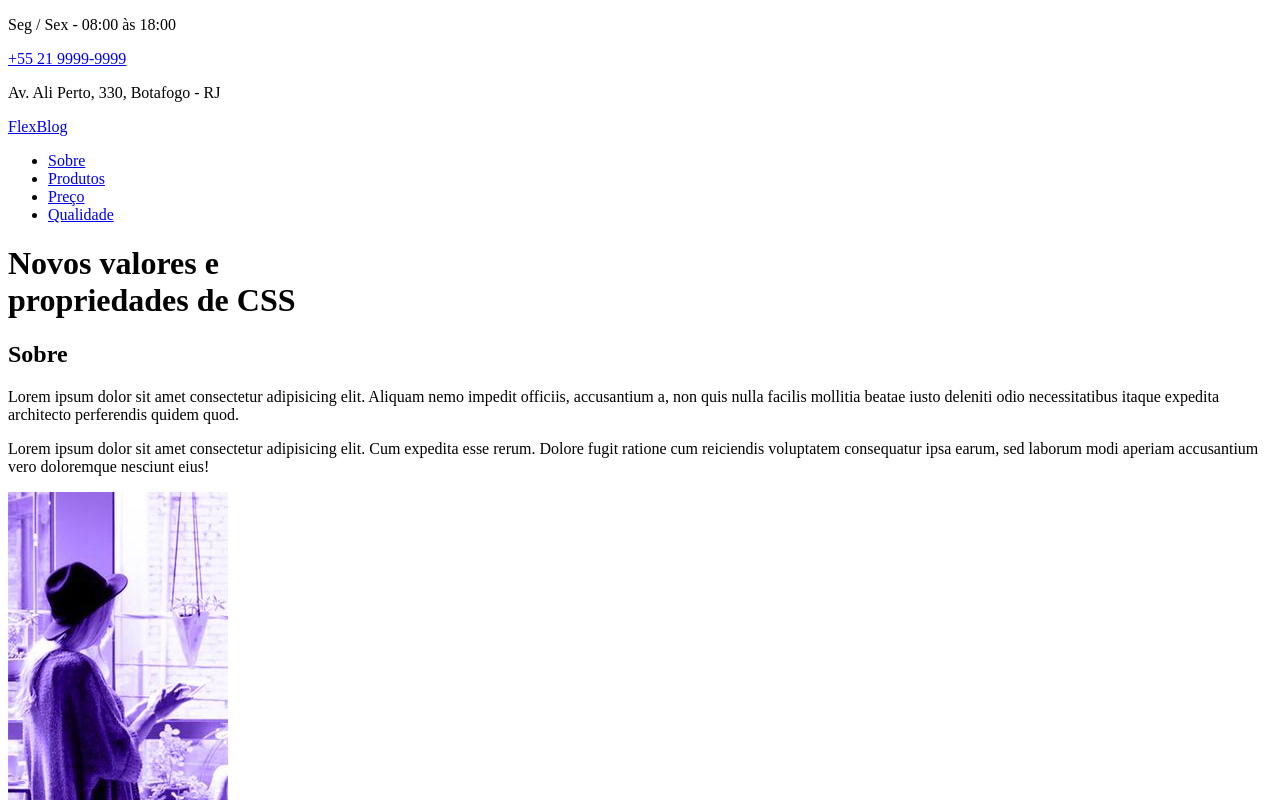
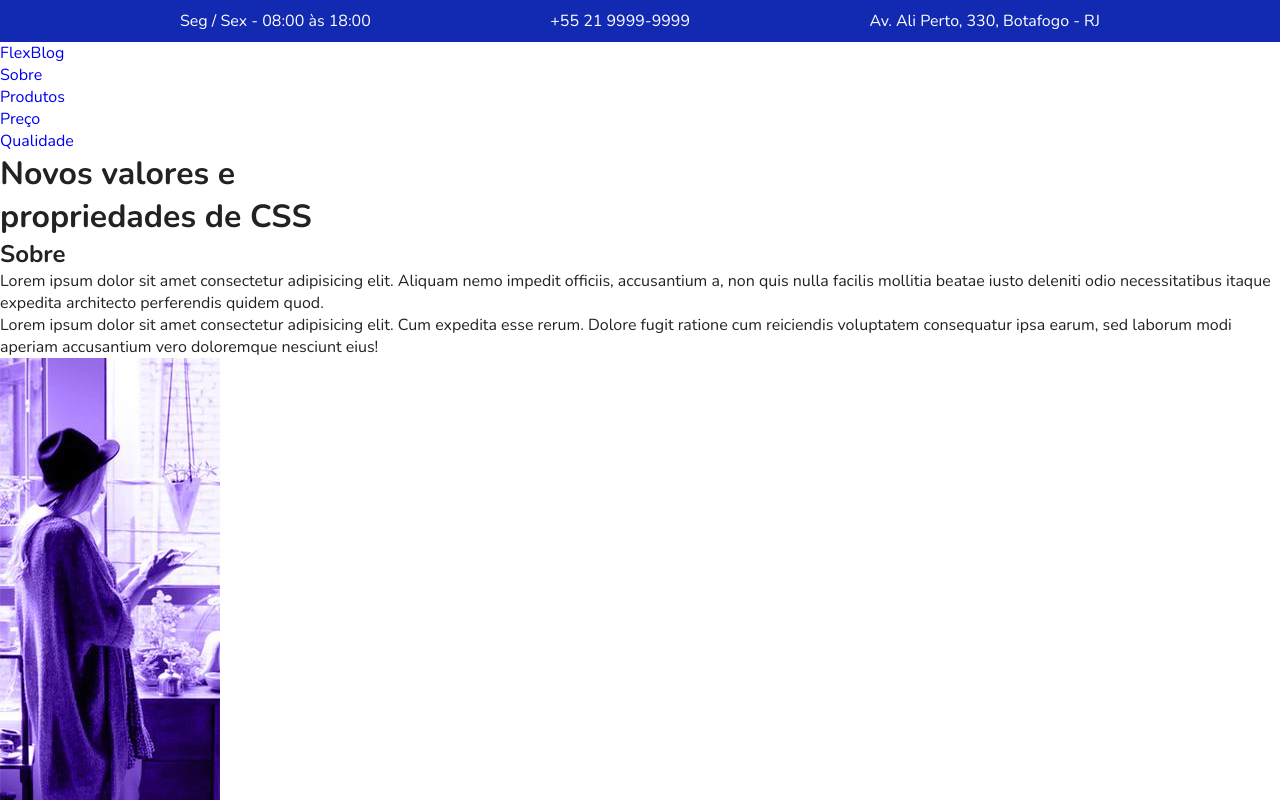
Before and after one commit to dyhalmeida/FlexBlog, a plain HTML site: page index.html in a window 1280 px wide. Shown: the top 800 px of the page. Drawn offline with nearby package versions, Linux system fonts and the light colour scheme.

Commit message:
style container info

```diff
--- /dev/null
+++ b/css/default.css
@@ -0,0 +1,32 @@
+body,
+h1,
+h2,
+p,
+ul,
+li,
+a {
+  margin: 0px;
+  padding: 0px;
+}
+
+body {
+  font-family: "Nunito", Arial, Helvetica, sans-serif;
+  color: #222222;
+}
+
+ul {
+  list-style: none;
+}
+
+a {
+  text-decoration: none;
+}
+
+img {
+  display: block;
+  max-width: 100%;
+}
+
+* {
+  box-sizing: border-box;
+}
--- a/css/style.css
+++ b/css/style.css
@@ -0,0 +1,19 @@
+/* Time and address information */
+.info-container {
+  background-color: #122ab2;
+}
+
+.info-content {
+  max-width: 960px;
+  display: flex;
+  margin: 0 auto;
+  padding: 10px;
+  justify-content: space-between;
+  flex-wrap: wrap;
+}
+
+.info-content p,
+.info-content a {
+  margin: 0 10px 0 10px;
+  color: #ffffff;
+}
--- a/index.html
+++ b/index.html
@@ -11,6 +11,7 @@
       href="https://fonts.googleapis.com/css?family=Nunito:400,400i,700&display=swap"
       rel="stylesheet"
     />
+    <link rel="stylesheet" href="./css/default.css" />
     <link rel="stylesheet" href="./css/style.css" />
     <title>FlexBlog</title>
   </head>
```
